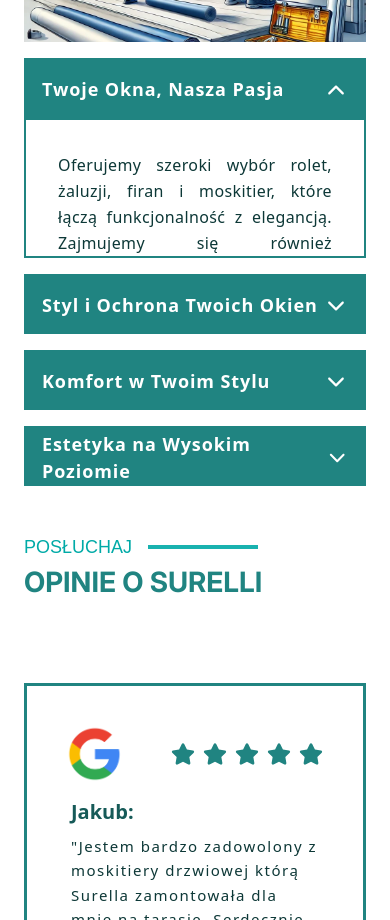
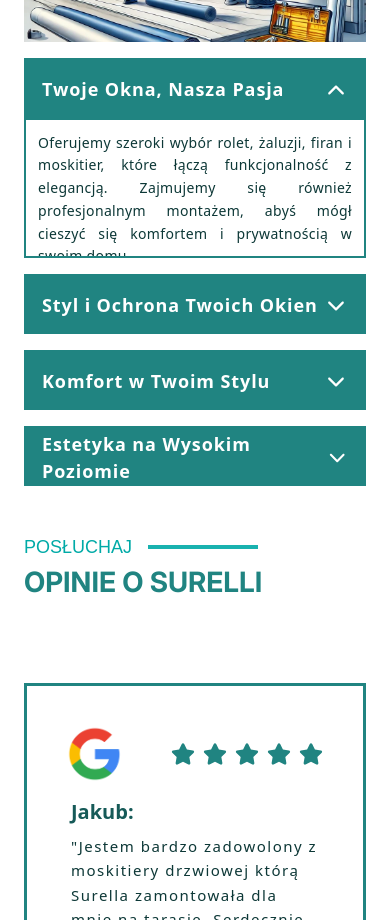
Before and after one commit to Hosuqa/Surella, a React (Vite) app: page / in a window 390 px wide. Shown: the part 3920-4840 px from the top of the page. Built offline with nearby package versions, Linux system fonts and the light colour scheme; no server answers; a web font is replaced by a local one.

Commit message:
[FIX] - Colab txt Mobile

```diff
--- a/src/components/sections/Colab.tsx
+++ b/src/components/sections/Colab.tsx
@@ -34,7 +34,7 @@ const ColabBox = ({ title, description, isOpen, onClick }: Props) => {
           <p className={`${styles.colabtitle} font-semibold text-white text-[18px] tracking-wider`}>{title}</p>
           <IoIosArrowDown className={`w-6 h-6 group-hover:scale-125 text-white transform duration-300 ${isOpen ? "rotate-180" : ""}`} />
         </div>
-        <div className={`${styles.colabtext} p-8  text-surella-800 text-[16px] leading-relaxed tracking-wide text-justify duration-200 `}>
+        <div className={`${styles.colabtext} p-3 md:p-8 text-surella-800 leading-relaxed tracking-wide text-justify duration-200 `}>
           {description}
         </div>
       </div>
--- a/src/styles.ts
+++ b/src/styles.ts
@@ -21,7 +21,7 @@ const styles = {
   galleryText:
     "xl:text-[22px] lg:text-[20px] xs:text-[18px] text-[14px]",
   colabtext:
-    "2xl:text-[18px] text-[14px]",
+    "2xl:text-[18px] md:text-[16px] text-[14px] ",
   colabtitle:
     "2xl:text-[20px] md:text-[20px] text-[14px]",
   contactText:
```
